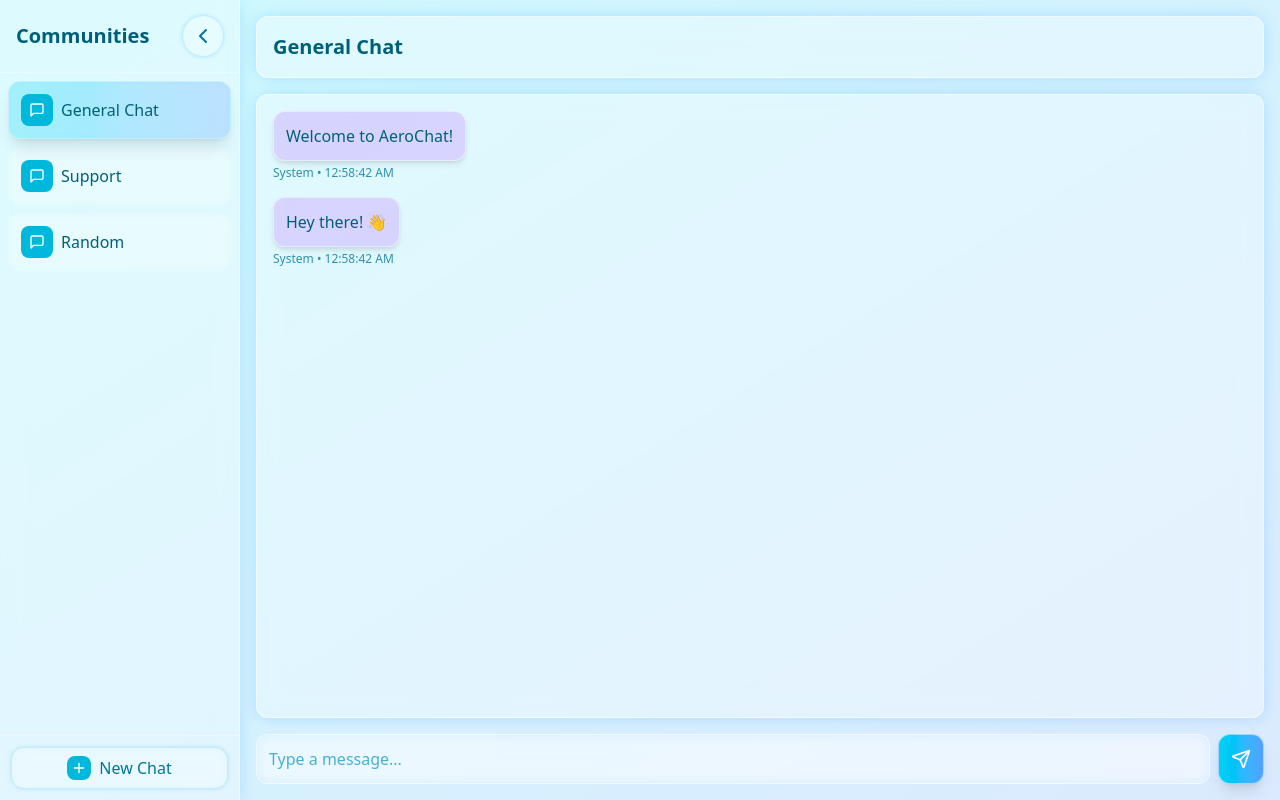
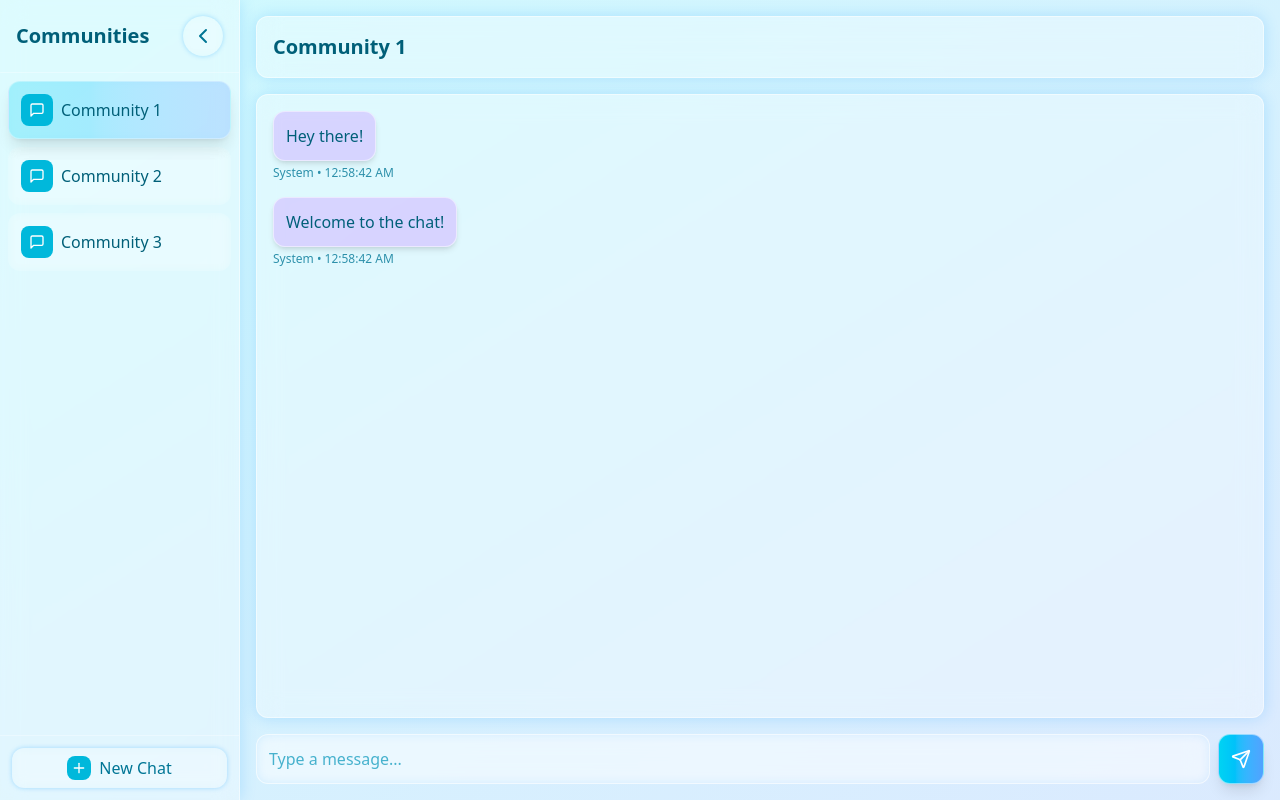
Before and after one commit to Elemode451/CougHacks, a Next.js app in the folder frontend/scam-me/: page /chatroom in a window 1280 px wide. Built offline with nearby package versions, Linux system fonts and the light colour scheme.

Commit message:
nfc login button + ui visibility changes

```diff
--- a/frontend/scam-me/src/app/chatroom/page.js
+++ b/frontend/scam-me/src/app/chatroom/page.js
@@ -10,13 +10,13 @@
   const [sidebarOpen, setSidebarOpen] = useState(true);
   const [activeChat, setActiveChat] = useState(1); // Default to first chat
   const [chats, setChats] = useState([
-    { id: 1, name: 'General Chat' },
-    { id: 2, name: 'Support' },
-    { id: 3, name: 'Random' },
+    { id: 1, name: 'Community 1' },
+    { id: 2, name: 'Community 2' },
+    { id: 3, name: 'Community 3' },
   ]);
   const [messages, setMessages] = useState([
-    { id: 1, text: "Hey there! 👋", chatId: 1, timestamp: new Date().toISOString(), sender: "System" },
-    { id: 2, text: "Welcome to AeroChat!", chatId: 1, timestamp: new Date().toISOString(), sender: "System" },
+    { id: 1, text: "Hey there!", chatId: 1, timestamp: new Date().toISOString(), sender: "System" },
+    { id: 2, text: "Welcome to the chat!", chatId: 1, timestamp: new Date().toISOString(), sender: "System" },
   ]);
   const [newMessage, setNewMessage] = useState('');
 
@@ -177,7 +177,7 @@
                 boxShadow: '0 0 15px rgba(0, 150, 255, 0.2)',
               }}
             >
-              <div className="flex flex-col-reverse">
+              <div className="flex flex-col">
                 {messages
                   .filter(m => m.chatId === activeChat)
                   .map(message => (
@@ -256,7 +256,7 @@
           >
             <div className="text-cyan-700/80 text-center p-6">
               <div className="text-4xl mb-4">💬</div>
-              <h3 className="text-xl font-medium mb-2">Welcome to AeroChat</h3>
+              <h3 className="text-xl font-medium mb-2">Welcome to the chat</h3>
               <p>Select a chat from the sidebar or create a new one</p>
             </div>
           </motion.div>
--- a/frontend/scam-me/src/app/login/page.js
+++ b/frontend/scam-me/src/app/login/page.js
@@ -18,6 +18,11 @@
     }
   };
 
+  const nfcLogin = () => {
+    // Navigate to the NFC QR code
+    router.push('/nfclogin'); // Example: Redirect to the QR code
+  };
+
   return (
     <div
       className="min-h-screen flex items-center justify-center bg-cover bg-center"
@@ -27,9 +32,9 @@
 
         {/* Left Info Box */}
         <div className="bg-white/80 p-8 rounded-xl max-w-md">
-          <h1 className="text-3xl font-semibold mb-4 text-center text-black">Information</h1>
+          <h1 className="text-3xl font-semibold mb-4 text-center text-black">RADIUS</h1>
           <p className="text-gray-700">
-            Lorem ipsum dolor sit amet consectetur adipiscing elit. Quisque faucibus ex sapien vitae pellentesque sem placerat. In id cursus mi pretium tellus duis convallis.
+            Connect locally and keep your info secure.
             {/* Your detailed information content */}
           </p>
         </div>
@@ -41,16 +46,24 @@
             placeholder="Username"
             value={username}
             onChange={(e) => setUsername(e.target.value)}
-            className="p-3 rounded border"
+            className="p-3 rounded border text-gray-200"
           />
 
           <div className="flex gap-2">
             {/* Sign in button with onClick handler */}
             <button
-              className="bg-black p-2 rounded hover:bg-gray-200"
+              className="bg-gray-500 p-2 rounded hover:bg-gray-200"
               onClick={handleSignIn}
             >
               Submit
+            </button>
+
+            {/* No account button with onClick handler */}
+            <button
+              className="bg-gray-500 p-2 rounded hover:bg-gray-200"
+              onClick={nfcLogin}
+            >
+              Log in with NFC
             </button>
           </div>
         </div>
--- a/frontend/scam-me/src/app/map/page.js
+++ b/frontend/scam-me/src/app/map/page.js
@@ -1,12 +1,21 @@
-import Layout from '../components/layout.js';
+'use client'
 
-const ExplorePage = () => {
+import { useState } from 'react';
+
+const Explore = () => {
+  const switchMode = (mode) => {
+    if (mode === communities) {
+      // switch map and list info to communities
+    } else if (mode === events) {
+      // switch map and list info to events
+    }
+  };
+
   return (
-    <Layout>
-      <h1>Explore</h1>
-      <p>daniel is hated</p>
-    </Layout>
+    <div>
+
+    </div>
   );
-};
+}
 
-export default ExplorePage;
+export default Explore;
```
Also changed, not shown: frontend/scam-me/src/app/nfclogin/page.js (added).
